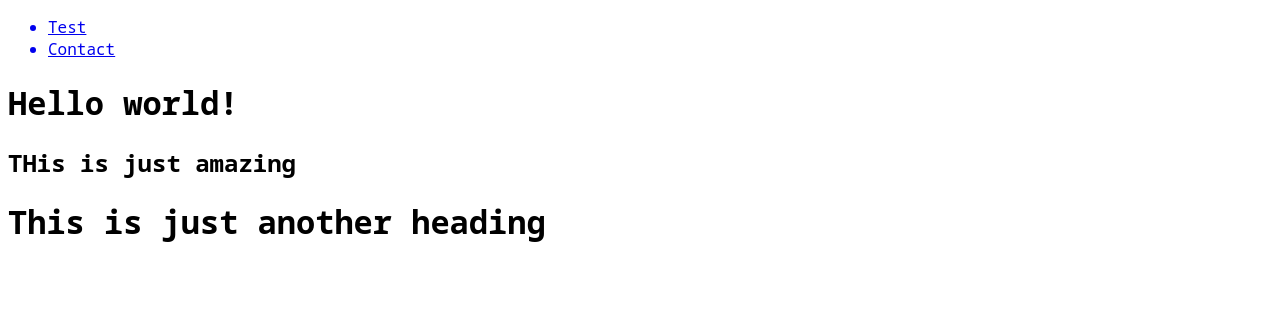
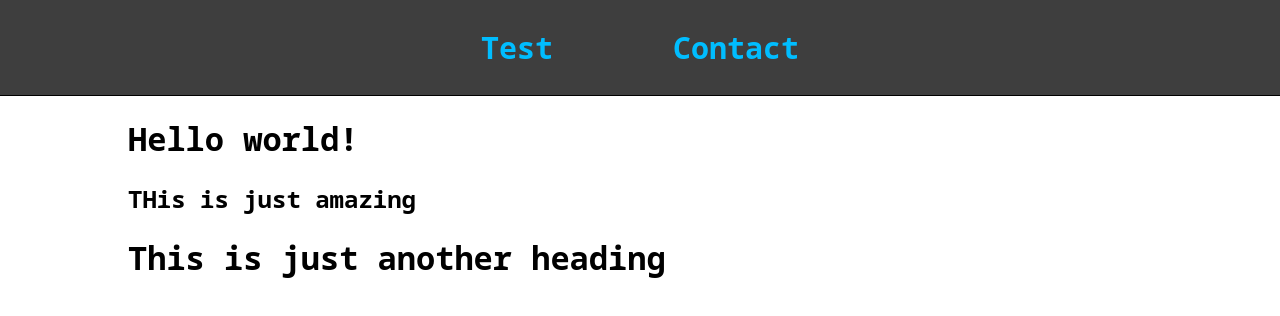
Before and after one commit to clumsyChef/typing-tester, a Svelte app: page / in a window 1280 px wide. Shown: the top 316 px of the page. Built offline with nearby package versions, Linux system fonts and the light colour scheme.

Commit message:
created random string with random words

```diff
--- a/index.html
+++ b/index.html
@@ -11,6 +11,8 @@
     <style>
         html, body {
             font-family: "Noto Sans Mono", monospace;
+            border: 0;
+            margin: 0;
         }
     </style>
   </head>
--- a/src/App.svelte
+++ b/src/App.svelte
@@ -4,11 +4,15 @@
 
 <div>
     <Header />
-    <h1>Hello world!</h1>
-    <h2> THis is just amazing</h2>
-    <h1>This is just another heading</h1>
+    <div class="container">
+        <h1>Hello world!</h1>
+        <h2> THis is just amazing</h2>
+        <h1>This is just another heading</h1>
+    </div>
 </div>
 
 <style>
-
+    div.container {
+        margin: 0 10vw;
+    }
 </style>
--- a/src/components/Header.svelte
+++ b/src/components/Header.svelte
@@ -3,12 +3,40 @@
 </script>
 
 <header>
-    <ul>
-        <a href="#"><li>Test</li></a>
-        <a href="#"><li>Contact</li></a>
-    </ul>
+    <nav>
+        <a href="#">Test</a>
+        <a href="#">Contact</a>
+    </nav>
 </header>
 
 <style>
+    nav {
+        list-style-type: none;
+        display: flex;
+        justify-content: center;
+        border-bottom: 1px solid black;
+        background-color: #3E3E3E;
+        align-items: center;
+        height: 75px;
+        padding: 10px;
+    }
 
+    nav a {
+        font-weight: 700;
+        font-size: 30px;
+        color: #00BDFF;
+        text-decoration: none;
+        transition: all 0.2s ease;
+        margin: 10px 50px;
+        padding: 10px;
+        display: flex;
+        justify-content: center;
+        align-items: center;
+        height: 75px;
+    }
+
+    nav a:hover {
+        background-color: #00BDFF;
+        color: #3E3E3E;
+    }
 </style>
```
Also changed, not shown: src/components/Screen.svelte (added, +10 -0 lines), src/words/getWords.js (added, +29 -0 lines), src/components/TypingArea.svelte (added).
